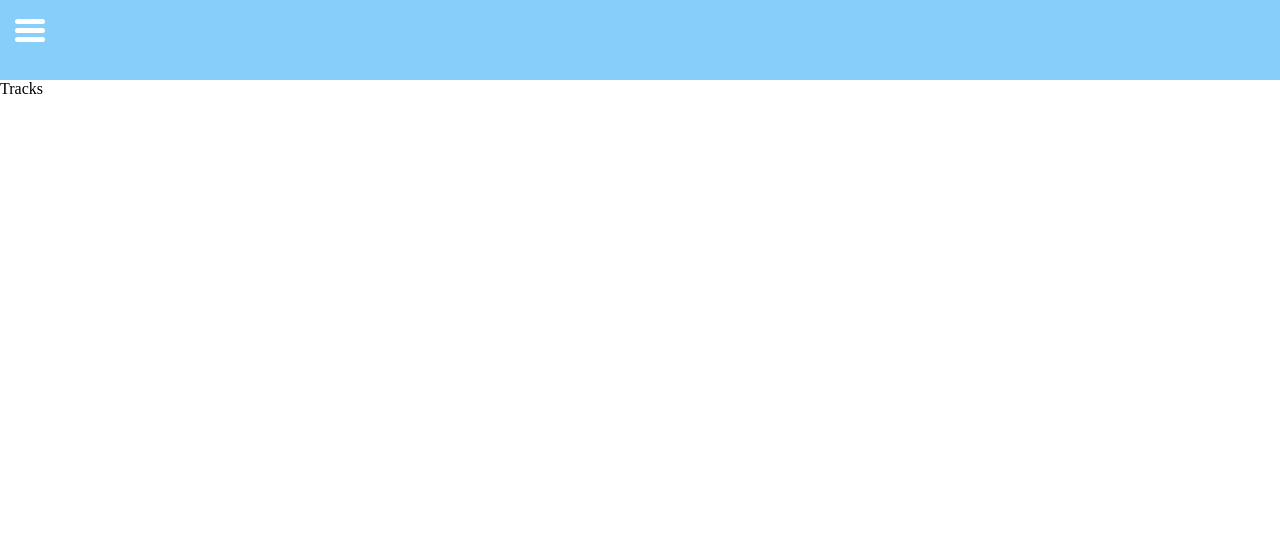
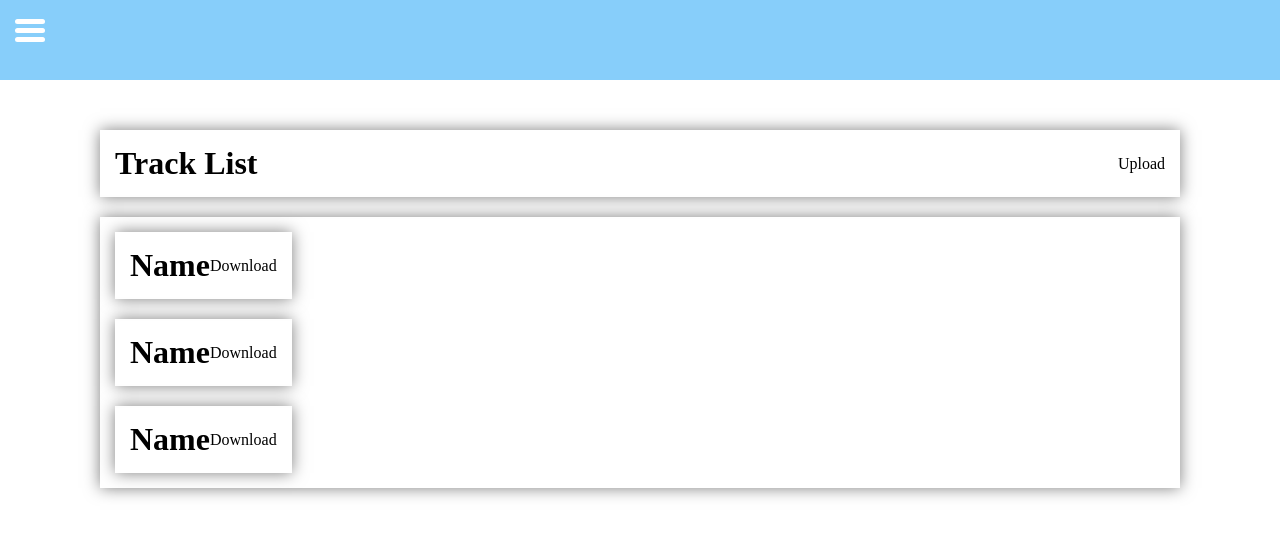
Before and after one commit to mmitusov/music-platform-nestjs-nextjs, a Next.js app in the folder frontend-next-js/: page /tracks in a window 1280 px wide. Shown: the top 536 px of the page. Built offline with nearby package versions, Linux system fonts and the light colour scheme.

Commit message:
Frontend - Main routes

```diff
--- a/frontend-next-js/package.json
+++ b/frontend-next-js/package.json
@@ -9,6 +9,10 @@
     "lint": "next lint"
   },
   "dependencies": {
+    "@emotion/core": "^11.0.0",
+    "@emotion/react": "^11.11.1",
+    "@emotion/styled": "^11.11.0",
+    "@mui/icons-material": "^5.11.16",
     "@types/node": "20.2.5",
     "@types/react": "18.2.8",
     "@types/react-dom": "18.2.4",
--- a/frontend-next-js/src/components/burger/burgerMain.tsx
+++ b/frontend-next-js/src/components/burger/burgerMain.tsx
@@ -1,5 +1,8 @@
 import burgerMainStyles from '@/styles/burger/burgerMain.module.scss'
 import Link from 'next/link';
+import HomeIcon from '@mui/icons-material/Home';
+import MusicNoteIcon from '@mui/icons-material/MusicNote';
+import LibraryMusicIcon from '@mui/icons-material/LibraryMusic';
 
 const BurgerMain = () => {
     return (
@@ -10,9 +13,18 @@ const BurgerMain = () => {
                 <span />
             </label>
             <div className={`${burgerMainStyles.sideMenu}`}>
-                <h1>Main</h1>
-                <h1><Link href="/tracks">Tracks</Link></h1>
-                <h1>Albums</h1>
+                <div>
+                    <HomeIcon color="primary" />
+                    <h1>Main</h1>
+                </div>
+                <div>
+                    <MusicNoteIcon color="primary" />
+                    <h1><Link href="/tracks">Tracks</Link></h1>
+                </div>
+                <div>
+                    <LibraryMusicIcon color="primary" />
+                    <h1>Albums</h1>
+                </div>
             </div>
         </>
     );
--- /dev/null
+++ b/frontend-next-js/src/components/tracks/TrackList.tsx
@@ -0,0 +1,24 @@
+import { Track } from "@/typings/tracks";
+import trackListStyles from '@/styles/components/trackList.module.scss'
+import Link from "next/link";
+
+interface TrackListProps {
+    tracks: Track[]
+}
+
+const TrackList: React.FC<TrackListProps> = ({tracks}) => {
+    return (
+        <div>
+            <div className={`${trackListStyles.mainGrig}`}>
+                {tracks.map((track) => (
+                    <div className={`${trackListStyles.trackItem}`}>
+                        <h1>{track.name}</h1>
+                        <p><Link href="/tracks/create">Download</Link></p>
+                    </div>
+                ))}
+            </div>
+        </div>
+    );
+}
+
+export default TrackList;
--- a/frontend-next-js/src/pages/tracks/index.tsx
+++ b/frontend-next-js/src/pages/tracks/index.tsx
@@ -1,7 +1,24 @@
+import TrackList from '@/components/tracks/TrackList';
+import tracksPageStyles from '@/styles/pages/tracksPage.module.scss'
+import { Track } from '@/typings/tracks';
+import Link from 'next/link';
+
 const Tracks = () => {
+    const tracks: Track[]  = [
+        {    _id: '1', name: 'Name', artist: 'Artist', text: 'Text', listened: 1, picture: 'https://img.freepik.com/free-vector/musical-pentagram-sound-waves-notes-background_1017-33911.jpg?w=2000&t=st=1687600589~exp=1687601189~hmac=fde81f2d1af731b995ceafe98e1298175b1a37233df0037bf403e7041a405585', audio: '', comments: []},
+        {    _id: '2', name: 'Name', artist: 'Artist', text: 'Text', listened: 1, picture: 'https://img.freepik.com/free-vector/musical-pentagram-sound-waves-notes-background_1017-33911.jpg?w=2000&t=st=1687600589~exp=1687601189~hmac=fde81f2d1af731b995ceafe98e1298175b1a37233df0037bf403e7041a405585', audio: '', comments: []},
+        {    _id: '3', name: 'Name', artist: 'Artist', text: 'Text', listened: 1, picture: 'https://img.freepik.com/free-vector/musical-pentagram-sound-waves-notes-background_1017-33911.jpg?w=2000&t=st=1687600589~exp=1687601189~hmac=fde81f2d1af731b995ceafe98e1298175b1a37233df0037bf403e7041a405585', audio: '', comments: []}
+    ]
+
     return (
-        <div>
-            Tracks
+        <div className={`${tracksPageStyles.tracksContainer}`}>
+            <div className={`${tracksPageStyles.mainGrig}`}>
+                <div>
+                    <h1>Track List</h1>
+                    <p><Link href="/tracks/create">Upload</Link></p>
+                </div>
+                <TrackList tracks={tracks}/>
+            </div>
         </div>
     );
 }
--- /dev/null
+++ b/frontend-next-js/src/styles/components/trackList.module.scss
@@ -0,0 +1,18 @@
+.mainGrig {
+    display: grid;
+    grid-template-columns: repeat(1, 1fr);
+    column-gap: 20px;
+    row-gap: 20px;
+
+    & > div {
+        box-shadow: 0 0 15px rgba(0, 0, 0, 0.5);
+        display: flex;
+        justify-content: space-between;
+        align-items: center;
+        padding: 15px;
+    }
+}
+
+.trackItem {
+
+}
--- /dev/null
+++ b/frontend-next-js/src/styles/pages/tracksPage.module.scss
@@ -0,0 +1,19 @@
+.tracksContainer{
+    padding-inline: 100px;
+    padding-block: 50px;
+}
+
+.mainGrig {
+    display: grid;
+    grid-template-columns: repeat(1, 1fr);
+    column-gap: 20px;
+    row-gap: 20px;
+
+    & > div {
+        box-shadow: 0 0 15px rgba(0, 0, 0, 0.5);
+        display: flex;
+        justify-content: space-between;
+        align-items: center;
+        padding: 15px;
+    }
+}
--- /dev/null
+++ b/frontend-next-js/src/typings/tracks.ts
@@ -0,0 +1,16 @@
+export interface Comment {
+    _id: string;
+    username: string;
+    text: string;
+}
+
+export interface Track {
+    _id: string;
+    name: string;
+    artist: string;
+    text: string;
+    listened: number;
+    picture: string;
+    audio: string;
+    comments: Comment[];
+}
```
Also changed, not shown: frontend-next-js/src/pages/tracks/create.tsx (added, +9 -0 lines), 2 other files (tests, documents, lock files or other folders).
